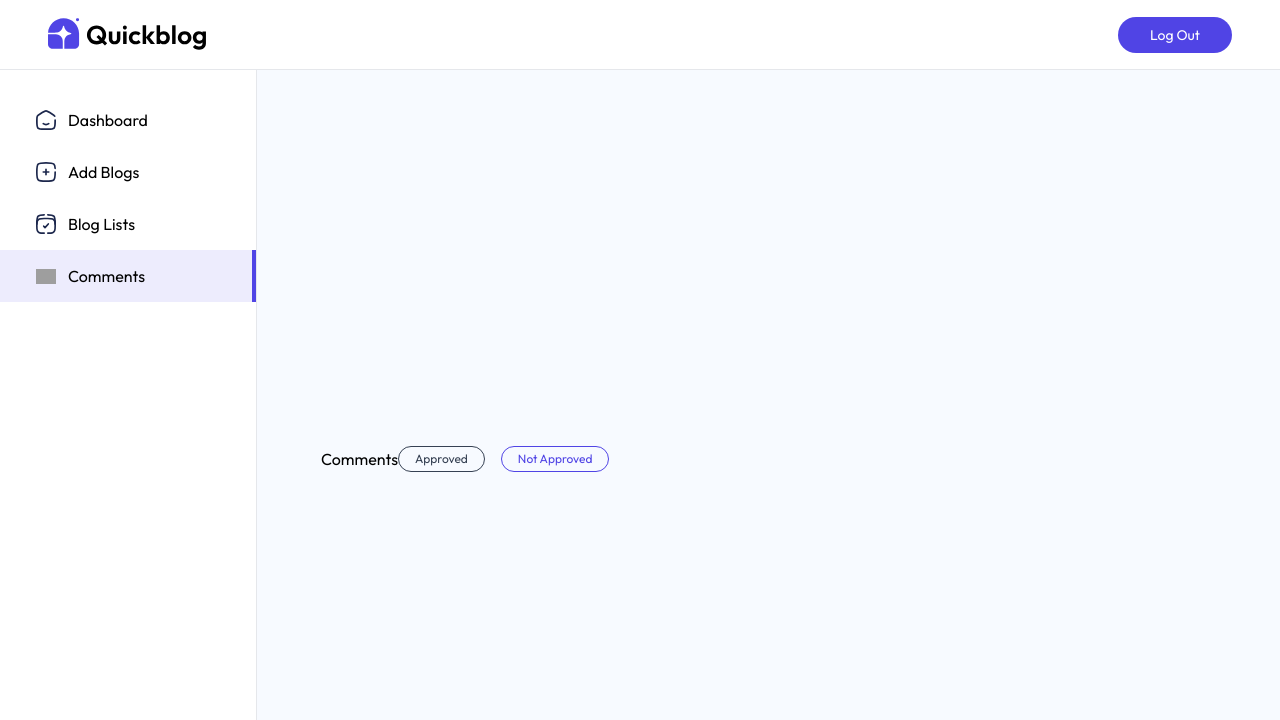
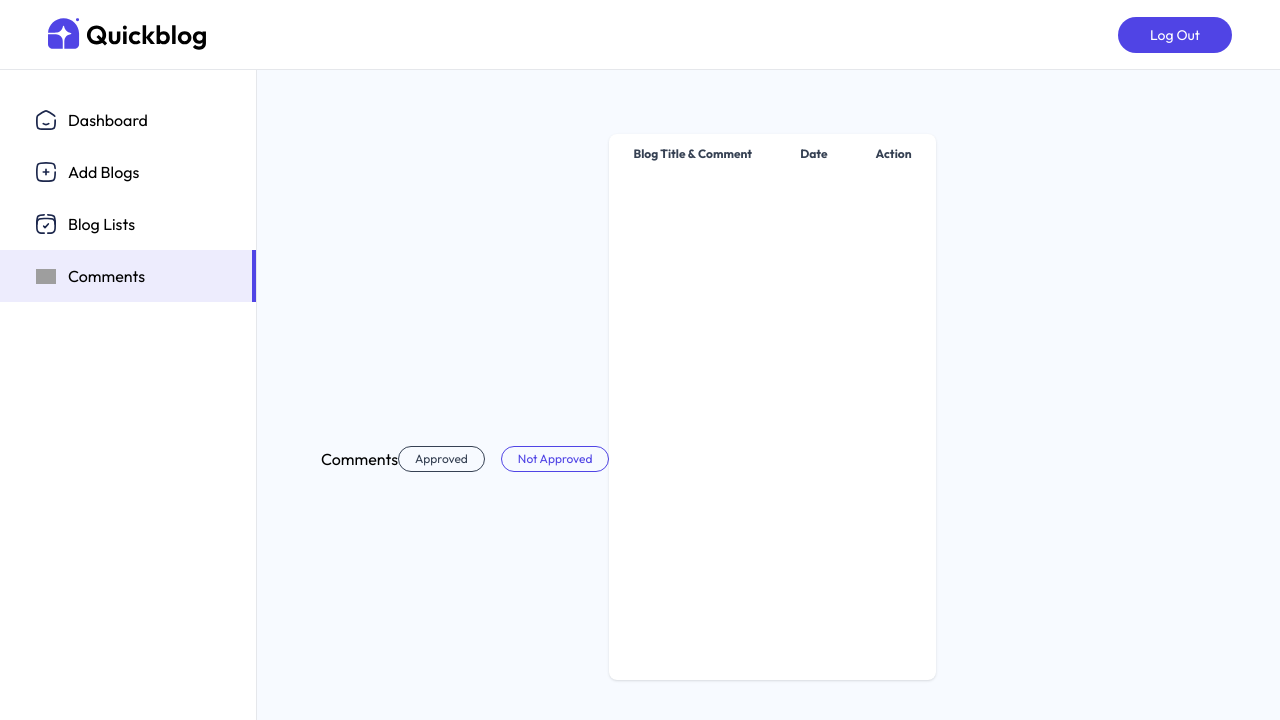
Before and after one commit to outgoingrudra/Blog-site, a React (Vite) app in the folder frontend/: page /admin/comments in a window 1280 px wide. Shown: the top 720 px of the page. Built offline with nearby package versions, Linux system fonts and the light colour scheme; grey boxes are pictures that could not be loaded.

Commit message:
changes made

```diff
--- /dev/null
+++ b/frontend/src/Components/admin/CommentTable.jsx
@@ -0,0 +1,21 @@
+import React from 'react'
+
+export default function CommentTable({comment,fetchComment}) {
+    const {blog ,createdAt,_id }=comment
+    const blogDate = new Date(createdAt)
+  return (
+   <tr className='order-y border-gray-300'>
+    <td className='px-6 py-4'       >
+        <b>Blog</b> : {blog.title}
+        <br></br>
+        <br />
+        <b>Name</b> : {comment.name}
+        <br />
+        <b>Comment</b> : {comment.content}
+
+
+    </td>
+
+   </tr>
+  )
+}
--- a/frontend/src/Pages/Admin/Comments.jsx
+++ b/frontend/src/Pages/Admin/Comments.jsx
@@ -23,6 +23,20 @@ export default function Comments() {
 
         </div>
       </div>
+      <div className="relative h-4/5 max-w-3xl overflow-x-auto mt-4  bg-white shadow rounded-lg scrollbar-hide">
+        <table className="w-full text-sm text-gray-500">
+          <thead className='text-xs text-gray-700 text-left-uppercase'>
+            <tr>
+              <th scope='col' className='px-6 py-3 '>Blog Title & Comment</th>
+              <th scope='col' className='px-6 py-3 max-sm:hidden'>Date</th>
+              <th scope='col' className='px-6 py-3 '> Action</th>
+            </tr>
+          </thead>
+          <tbody>
+
+          </tbody>
+        </table>
+      </div>
 
 
 
```
